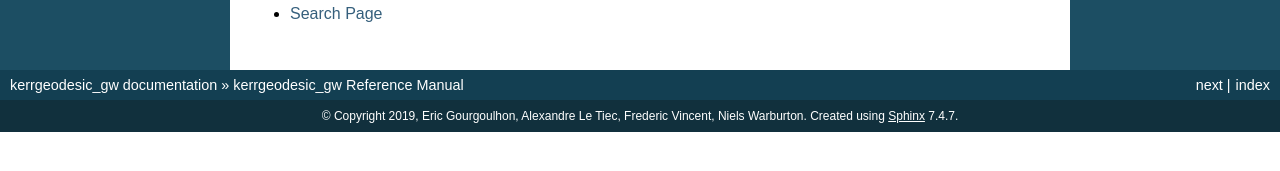
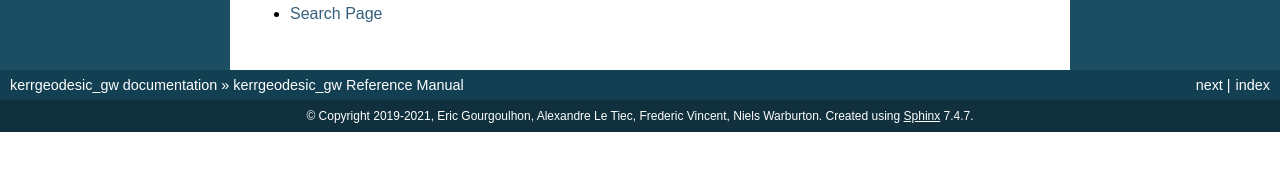
Before and after one commit to BlackHolePerturbationToolkit/kerrgeodesic_gw, a Sphinx documentation site: the page built from docs/source/index.rst, in a window 1280 px wide. Shown: the part 606-777 px from the top of the page. Built offline with Sphinx 7.4.7, drawn with Linux system fonts in a browser that asks for light colours; formulas are drawn with MathJax 3; the version number could not be read and is left out.

```diff
--- a/docs/source/conf.py
+++ b/docs/source/conf.py
@@ -20,11 +20,11 @@ from sage.env import SAGE_DOC_SRC, SAGE_DOC, SAGE_SRC
 
 # General information about the project.
 project = "kerrgeodesic_gw"
-copyright = "2019, Eric Gourgoulhon, Alexandre Le Tiec, Frederic Vincent, Niels Warburton"
+copyright = "2019-2021, Eric Gourgoulhon, Alexandre Le Tiec, Frederic Vincent, Niels Warburton"
 package_name = "kerrgeodesic_gw"
 package_name_latex = r"kerrgeodesic\_gw"
 package_folder = "../../kerrgeodesic_gw"
-authors = "2019, Eric Gourgoulhon, Alexandre Le Tiec, Frederic Vincent, Niels Warburton"
+authors = "2019-2021, Eric Gourgoulhon, Alexandre Le Tiec, Frederic Vincent, Niels Warburton"
 authors_latex = r"Eric Gourgoulhon, Alexandre Le Tiec,\\ Frederic Vincent, Niels Warburton"
 
 try:
```
Also changed, not shown: CHANGELOG.md (+5 -3 lines), 3 other files.
